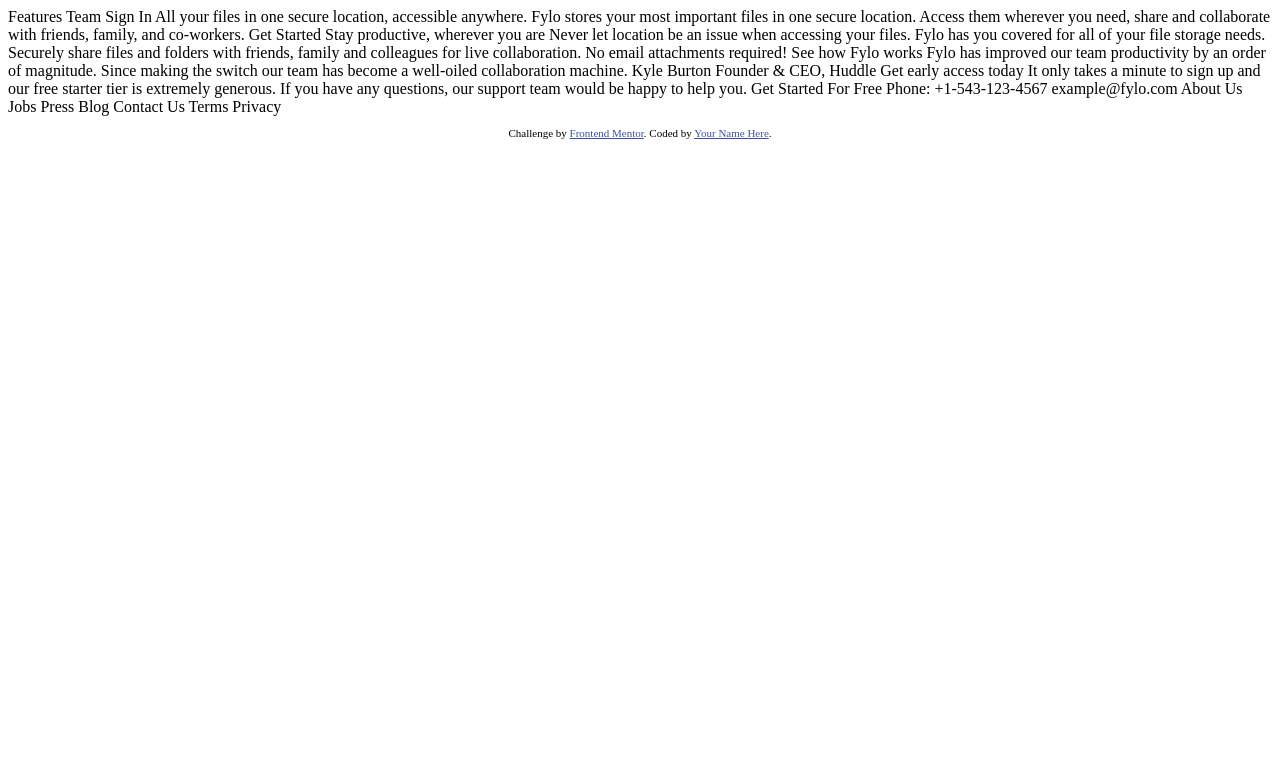
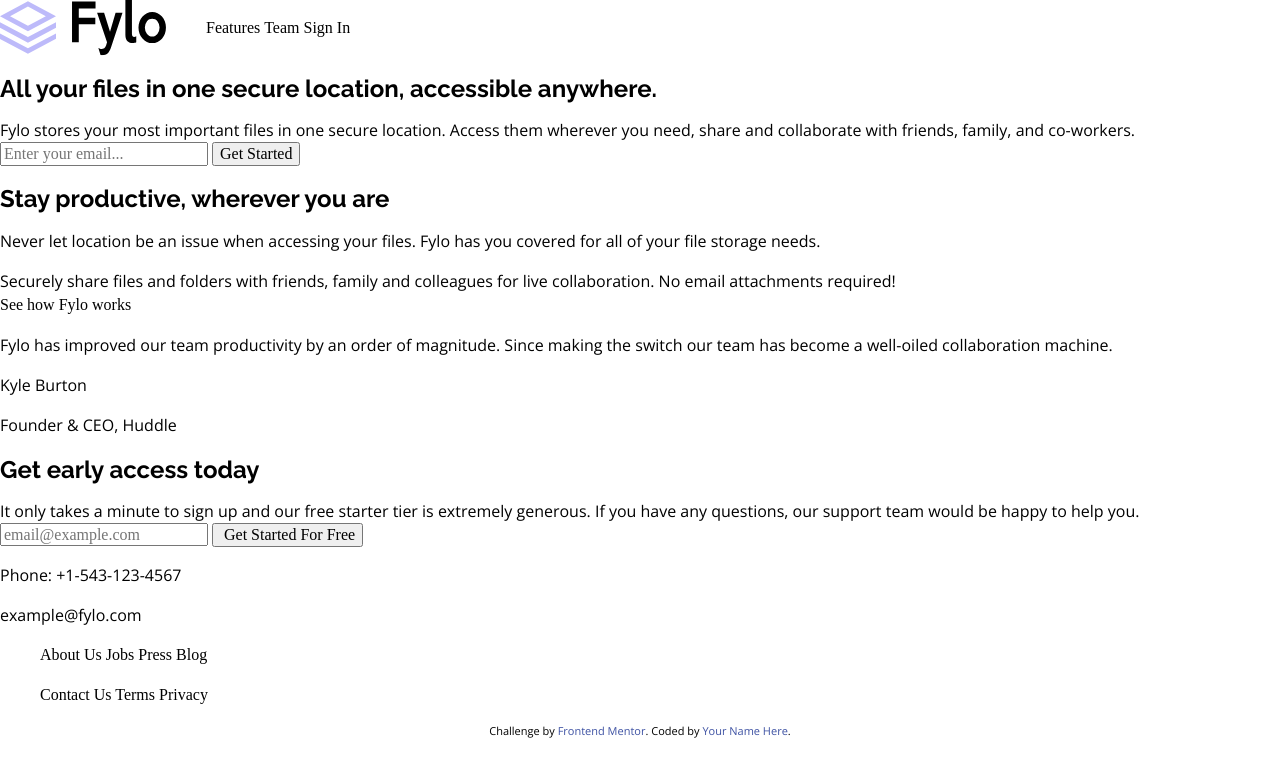
Before and after one commit to Holgermueller/fylo-two-column-landing, a plain HTML site: page index.html in a window 1280 px wide. Drawn offline with nearby package versions, Linux system fonts and the light colour scheme.

Commit message:
began scaffolding and styling project

```diff
--- a/index.html
+++ b/index.html
@@ -1,72 +1,132 @@
 <!DOCTYPE html>
 <html lang="en">
   <head>
-  <meta charset="UTF-8">
-  <meta name="viewport" content="width=device-width, initial-scale=1.0"> <!-- displays site properly based on user's device -->
+    <meta charset="UTF-8" />
+    <meta name="viewport" content="width=device-width, initial-scale=1.0" />
+    <!-- displays site properly based on user's device -->
 
-  <link rel="icon" type="image/png" sizes="32x32" href="./images/favicon-32x32.png">
+    <link
+      rel="icon"
+      type="image/png"
+      sizes="32x32"
+      href="./images/favicon-32x32.png"
+    />
 
+    <link rel="preconnect" href="https://fonts.googleapis.com" />
+    <link rel="preconnect" href="https://fonts.gstatic.com" crossorigin />
+    <link
+      href="https://fonts.googleapis.com/css2?family=Open+Sans:ital,wght@0,300..800;1,300..800&family=Raleway:ital,wght@0,100..900;1,100..900&display=swap"
+      rel="stylesheet"
+    />
+
+    <link rel="stylesheet" href="styles.css" />
     <title>Frontend Mentor | Fylo landing page with two column layout</title>
-
-  <!-- Feel free to remove these styles or customise in your own stylesheet 👍 -->
-  <style>
-    .attribution { font-size: 11px; text-align: center; }
-    .attribution a { color: hsl(228, 45%, 44%); }
-  </style>
   </head>
   <body>
+    <header>
+      <img src="images/logo.svg" alt="Logo" />
 
-  Features
-  Team
-  Sign In
+      <nav>
+        <ul>
+          <li>
+            <a href="#">Features</a>
+          </li>
+          <li>
+            <a href="#">Team</a>
+          </li>
+          <li><a href="#">Sign In</a></li>
+        </ul>
+      </nav>
+    </header>
 
-  All your files in one secure location, accessible anywhere.
+    <main>
+      <section>
+        <h1>All your files in one secure location, accessible anywhere.</h1>
 
-  Fylo stores your most important files in one secure location.
-  Access them wherever you need, share and collaborate with friends,
-  family, and co-workers.
+        <p>
+          Fylo stores your most important files in one secure location. Access
+          them wherever you need, share and collaborate with friends, family,
+          and co-workers.
+        </p>
 
-  Get Started
+        <form
+          action="
+    "
+        >
+          <input
+            type="text"
+            name="email"
+            id="email"
+            placeholder="Enter your email..."
+          />
+          <input type="button" value="Get Started" />
+        </form>
+      </section>
 
-  Stay productive, wherever you are
+      <section>
+        <h2>Stay productive, wherever you are</h2>
 
+        <p>
           Never let location be an issue when accessing your files. Fylo has you
           covered for all of your file storage needs.
+        </p>
 
-  Securely share files and folders with friends, family and colleagues for
-  live collaboration. No email attachments required!
+        <p>
+          Securely share files and folders with friends, family and colleagues
+          for live collaboration. No email attachments required!
+        </p>
 
-  See how Fylo works
+        <a href="#"> See how Fylo works</a>
 
-  Fylo has improved our team productivity by an order of magnitude. Since
-  making the switch our team has become a well-oiled collaboration machine.
+        <div class="testimonial-card">
+          <p>
+            Fylo has improved our team productivity by an order of magnitude.
+            Since making the switch our team has become a well-oiled
+            collaboration machine.
+          </p>
 
-  Kyle Burton
-  Founder & CEO, Huddle
+          <p>Kyle Burton</p>
+          <p>Founder & CEO, Huddle</p>
+        </div>
+      </section>
 
-  Get early access today
+      <section>
+        <h2>Get early access today</h2>
 
-  It only takes a minute to sign up and our free starter tier is extremely generous.
-  If you have any questions, our support team would be happy to help you.
+        <p>
+          It only takes a minute to sign up and our free starter tier is
+          extremely generous. If you have any questions, our support team would
+          be happy to help you.
+        </p>
 
-  Get Started For Free
-
-  Phone: +1-543-123-4567
-  example@fylo.com
-
-  About Us
-  Jobs
-  Press
-  Blog
-
-  Contact Us
-  Terms
-  Privacy
+        <form action="">
+          <input
+            type="text"
+            name="email-two"
+            id="email-two"
+            placeholder="email@example.com"
+          />
+          <input type="button" value=" Get Started For Free" />
+        </form>
+      </section>
+    </main>
 
     <footer>
+      <p>Phone: +1-543-123-4567</p>
+      <p>example@fylo.com</p>
+
+      <ul>
+        About Us Jobs Press Blog
+      </ul>
+      <ul>
+        Contact Us Terms Privacy
+      </ul>
+
       <p class="attribution">
-      Challenge by <a href="https://www.frontendmentor.io?ref=challenge" target="_blank">Frontend Mentor</a>.
-      Coded by <a href="#">Your Name Here</a>.
+        Challenge by
+        <a href="https://www.frontendmentor.io?ref=challenge" target="_blank"
+          >Frontend Mentor</a
+        >. Coded by <a href="#">Your Name Here</a>.
       </p>
     </footer>
   </body>
--- /dev/null
+++ b/styles.css
@@ -0,0 +1,132 @@
+/* Box sizing rules */
+*,
+*::before,
+*::after {
+  box-sizing: border-box;
+}
+
+/* Prevent font size inflation */
+html {
+  -moz-text-size-adjust: none;
+  -webkit-text-size-adjust: none;
+  text-size-adjust: none;
+}
+
+/* Remove default margin in favour of better control in authored CSS */
+body,
+h1,
+h2,
+h3,
+h4,
+p,
+figure,
+blockquote,
+dl,
+dd {
+  margin-block-end: 0;
+}
+
+/* Remove list styles on ul, ol elements with a list role, which suggests default styling will be removed */
+ul[role="list"],
+ol[role="list"] {
+  list-style: none;
+}
+
+/* Set core body defaults */
+body {
+  min-height: 100vh;
+  line-height: 1.5;
+}
+
+/* Set shorter line heights on headings and interactive elements */
+h1,
+h2,
+h3,
+h4,
+button,
+input,
+label {
+  line-height: 1.1;
+}
+
+/* Balance text wrapping on headings */
+h1,
+h2,
+h3,
+h4 {
+  text-wrap: balance;
+}
+
+/* A elements that don't have a class get default styles */
+a:not([class]) {
+  text-decoration-skip-ink: auto;
+  color: currentColor;
+}
+
+/* Make images easier to work with */
+img,
+picture {
+  max-width: 100%;
+  display: block;
+}
+
+/* Inherit fonts for inputs and buttons */
+input,
+button,
+textarea,
+select {
+  font-family: inherit;
+  font-size: inherit;
+}
+
+/* Make sure textareas without a rows attribute are not tiny */
+textarea:not([rows]) {
+  min-height: 10em;
+}
+
+/* Anything that has been anchored to should have extra scroll margin */
+:target {
+  scroll-margin-block: 5ex;
+}
+
+/* My styles */
+
+body,
+html {
+  margin: 0;
+  padding: 0;
+}
+
+h1,
+h2 {
+  font-family: "Raleway", sans-serif;
+}
+
+p {
+  font-family: "Open Sans", sans-serif;
+}
+
+a {
+  text-decoration: none;
+}
+
+header {
+  display: flex;
+  flex-direction: row;
+}
+
+header ul {
+  list-style-type: none;
+}
+
+nav ul li {
+  display: inline;
+}
+
+.attribution {
+  font-size: 11px;
+  text-align: center;
+}
+.attribution a {
+  color: hsl(228, 45%, 44%);
+}
```
Lines whose indentation alone changed are shown as unchanged.
